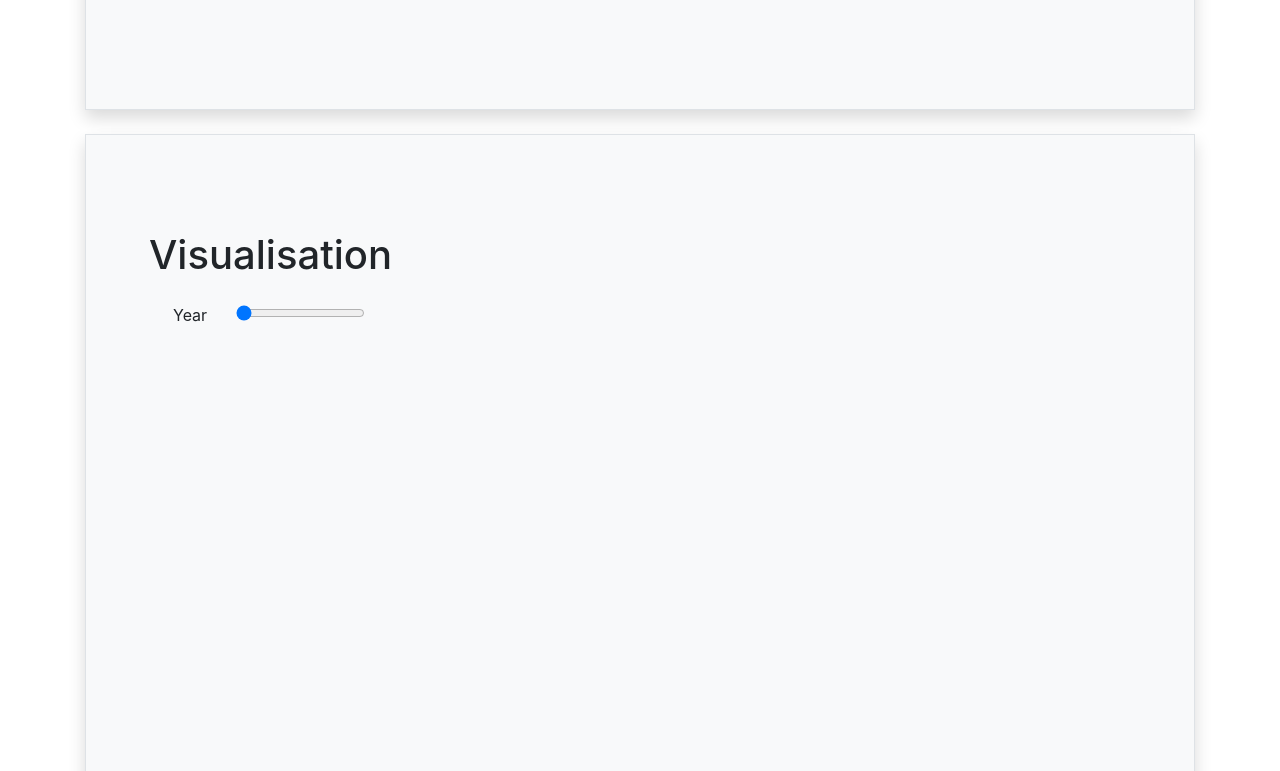
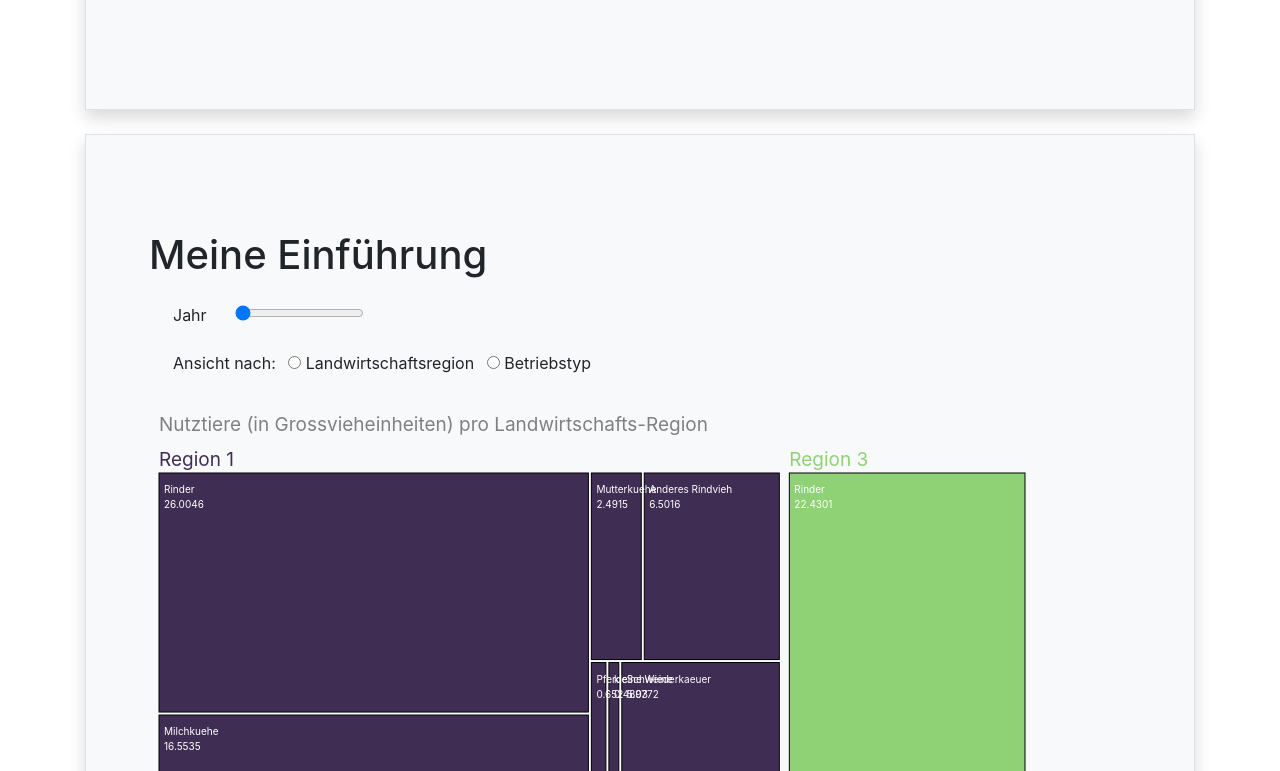
Before and after one commit to smaegli/agro_income, a plain HTML site: page src/index.html in a window 1280 px wide. Shown: the part 551-1322 px from the top of the page. Drawn offline with nearby package versions, Linux system fonts and the light colour scheme; no server answers.

Commit message:
treemap hardcoded

```diff
--- /dev/null
+++ b/data/example.json
@@ -0,0 +1 @@
+{"children":[{"name":"boss1","children":[{"name":"mister_a","group":"A","value":28,"colname":"level3"},{"name":"mister_b","group":"A","value":19,"colname":"level3"},{"name":"mister_c","group":"C","value":18,"colname":"level3"},{"name":"mister_d","group":"C","value":19,"colname":"level3"}],"colname":"level2"},{"name":"boss2","children":[{"name":"mister_e","group":"C","value":14,"colname":"level3"},{"name":"mister_f","group":"A","value":11,"colname":"level3"},{"name":"mister_g","group":"B","value":15,"colname":"level3"},{"name":"mister_h","group":"B","value":16,"colname":"level3"}],"colname":"level2"},{"name":"boss3","children":[{"name":"mister_i","group":"B","value":10,"colname":"level3"},{"name":"mister_j","group":"A","value":13,"colname":"level3"},{"name":"mister_k","group":"A","value":13,"colname":"level3"},{"name":"mister_l","group":"D","value":25,"colname":"level3"},{"name":"mister_m","group":"D","value":16,"colname":"level3"},{"name":"mister_n","group":"D","value":28,"colname":"level3"}],"colname":"level2"}],"name":"CEO"}
--- /dev/null
+++ b/data/test.json
@@ -0,0 +1,158 @@
+{
+    "children": [
+      {
+        "name": "Region 1",
+        "children": [
+          {
+            "name": "Rinder",
+            "value": 26.0046,
+            "colname": "level3"
+          },
+          {
+            "name": "Milchkuehe",
+            "value": 16.5535,
+            "colname": "level3"
+          },
+          {
+            "name": "Mutterkuehe",
+            "value": 2.4915,
+            "colname": "level3"
+          },
+          {
+            "name": "Anderes Rindvieh",
+            "value": 6.5016,
+            "colname": "level3"
+          },
+          {
+            "name": "Pferde",
+            "value": 0.652,
+            "colname": "level3"
+          },
+          {
+            "name": "kleine Wiederkaeuer",
+            "value": 0.4803,
+            "colname": "level3"
+          },
+          {
+            "name": "Schweine",
+            "value": 5.9772,
+            "colname": "level3"
+          },
+          {
+            "name": "Gefluegel",
+            "value": 2.6538,
+            "colname": "level3"
+          },
+          {
+            "name": "Übrige Tiere",
+            "value": 0.0367,
+            "colname": "level3"
+          }
+        ],
+        "colname": "level2"
+      },
+      {
+        "name": "Region 2",
+        "children": [
+          {
+            "name": "Rinder",
+            "value": 26.9112,
+            "colname": "level3"
+          },
+          {
+            "name": "Milchkuehe",
+            "value": 17.2204,
+            "colname": "level3"
+          },
+          {
+            "name": "Mutterkuehe",
+            "value": 2.3974,
+            "colname": "level3"
+          },
+          {
+            "name": "Anderes Rindvieh",
+            "value": 7.0877,
+            "colname": "level3"
+          },
+          {
+            "name": "Pferde",
+            "value": 0.4213,
+            "colname": "level3"
+          },
+          {
+            "name": "kleine Wiederkaeuer",
+            "value": 1.0179,
+            "colname": "level3"
+          },
+          {
+            "name": "Schweine",
+            "value": 5.7371,
+            "colname": "level3"
+          },
+          {
+            "name": "Gefluegel",
+            "value": 1.5301,
+            "colname": "level3"
+          },
+          {
+            "name": "Übrige Tiere",
+            "value": 0.012,
+            "colname": "level3"
+          }
+        ],
+        "colname": "level2"
+      },
+      {
+        "name": "Region 3",
+        "children": [
+          {
+            "name": "Rinder",
+            "value": 22.4301,
+            "colname": "level3"
+          },
+          {
+            "name": "Milchkuehe",
+            "value": 12.6287,
+            "colname": "level3"
+          },
+          {
+            "name": "Mutterkuehe",
+            "value": 2.4203,
+            "colname": "level3"
+          },
+          {
+            "name": "Anderes Rindvieh",
+            "value": 7.2484,
+            "colname": "level3"
+          },
+          {
+            "name": "Pferde",
+            "value": 0.4631,
+            "colname": "level3"
+          },
+          {
+            "name": "kleine Wiederkaeuer",
+            "value": 1.2142,
+            "colname": "level3"
+          },
+          {
+            "name": "Schweine",
+            "value": 1.3457,
+            "colname": "level3"
+          },
+          {
+            "name": "Gefluegel",
+            "value": 0.4545,
+            "colname": "level3"
+          },
+          {
+            "name": "Übrige Tiere",
+            "value": 0.0056,
+            "colname": "level3"
+          }
+        ],
+        "colname": "level2"
+      }
+    ],
+    "name": "CEO"
+  }
--- a/src/index.html
+++ b/src/index.html
@@ -11,9 +11,9 @@
       <link rel="stylesheet" href="style.css">
       <!-- D3.js -->
       <script src="https://d3js.org/d3.v4.js"></script>
-      <script src="vis.js" defer></script>
+      <script src="vis_v2.js" defer></script>
 
-      <title>Open Data Visualisation</title>
+      <title>Open Data Visualisierung</title>
     </head>
 
     <body>
@@ -31,16 +31,16 @@
             <div class="collapse navbar-collapse" id="navbarCollapse">
               <ul class="navbar-nav mr-auto">
                 <li class="nav-item">
-                  <a class="nav-link" href="#introduction">Introduction</a>
+                  <a class="nav-link" href="#introduction">Einführung</a>
                 </li>
                 <li class="nav-item">
-                  <a class="nav-link" href="#visualisation">Visualisation</a>
+                  <a class="nav-link" href="#visualisation">Visualisierung</a>
                 </li>
                 <li class="nav-item">
-                  <a class="nav-link" href="#methods">Methods</a>
+                  <a class="nav-link" href="#methods">Methoden</a>
                 </li>
                 <li class="nav-item">
-                  <a class="nav-link" href="#sources">Sources</a>
+                  <a class="nav-link" href="#sources">Quellen</a>
                 </li>
               </ul>
             </div>
@@ -53,23 +53,30 @@
 
           <div class="text-white text-center">
             <div class="container-fluid py-5">
-              <h1 class="display-4 font-weight-normal">Open Data Visualisation</h1>
-              <p class="lead font-weight-normal">Agricultural accounting data</p>
+              <h1 class="display-4 font-weight-normal">Open Data Visualisierung</h1>
+              <p class="lead font-weight-normal">von landwirtschaftlichen Buchhaltungsdaten</p>
             </div>
           </div>
 
           <div id="introduction" class="shadow p-5 mb-4 bg-light border rounded-3">
             <div class="container-fluid py-5">
-              <h1 class="display-5 fw-bold">Introduction</h1>
+              <h1 class="display-5 fw-bold">Einführung</h1>
               <p class="col-md-8 fs-4">This is an introduction</p>
             </div>
           </div>
 
           <div id="visualisation" class="shadow p-5 mb-4 bg-light border rounded-3">
             <div class="container-fluid py-5">
-              <h1 class="display-5 fw-bold">Visualisation</h1>
+              <h1 class="display-5 fw-bold">Meine Einführung</h1>
               <div class="slidecontainer m-4">
-                Year <input type="range" min="2015" max="2020" value="2015" class="slider ml-4" id="myRange">
+                Jahr <input type="range" min="2015" max="2020" value="2015" class="slider ml-4" id="myRange">
+              </div>
+              <div class="m-4">
+                Ansicht nach:
+                <input type="radio" id="dimension" name="dimension" value="Landwirtschaftsregion" class="ml-2">
+                <label for="html" class="mr-2">Landwirtschaftsregion</label>
+                <input type="radio" id="dimension" name="dimension" value="Betriebstyp">
+                <label for="css">Betriebstyp</label><br>
               </div>
               <div id="my_vis" width="100%" height="600px"></div>
             </div>
@@ -81,15 +88,16 @@
 
           <div id="methods" class="shadow p-5 mb-4 bg-light border rounded-3">
             <div class="container-fluid py-5">
-              <h1 class="display-5 fw-bold">Methods</h1>
-              <p class="col-md-8 fs-4">These are methods</p>
+              <h1 class="display-5 fw-bold">Methoden</h1>
+              <p class="col-md-8 fs-4">Meine Methoden</p>
             </div>
           </div>
 
           <div id="sources" class="shadow p-5 mb-4 bg-light border rounded-3">
             <div class="container-fluid py-5">
-              <h1 class="display-5 fw-bold">Sources</h1>
-              <p class="col-md-8 fs-4">These are sources</p>
+              <h1 class="display-5 fw-bold">Quellen</h1>
+              <p class="col-md-8 fs-4">Treemap Design: https://d3-graph-gallery.com/graph/treemap_custom.html</p>
+              <p class="col-md-8 fs-4">Treemap Tooltip: http://bl.ocks.org/ndobie/90ae9f1a5c7f88ad4929</p>
             </div>
           </div>
 
--- a/src/vis.js
+++ b/src/vis.js
@@ -15,14 +15,14 @@ var svg = d3.select("#my_vis")
         "translate(" + margin.left + "," + margin.top + ")");
 
 // Read data
-d3.csv('https://raw.githubusercontent.com/holtzy/D3-graph-gallery/master/DATA/data_hierarchy_1level.csv', function(data) {
+d3.csv("../data/LwData_Vis.csv", function(data){
 
  // stratify the data: reformatting for d3.js
  var root = d3.stratify()
- .id(function(d) { return d.name; })   // Name of the entity (column name is name in csv)
+ .id(function(d) { return d.figure; })   // Name of the entity (column name is name in csv)
  .parentId(function(d) { return d.parent; })   // Name of the parent (column name is parent in csv)
  (data);
-root.sum(function(d) { return +d.value })   // Compute the numeric value for each entity
+root.sum(function(d) { return +d.avg })   // Compute the numeric value for each entity
 
 // Then d3.treemap computes the position of each element of the hierarchy
 // The coordinates are added to the root object above
--- /dev/null
+++ b/src/vis_v2.js
@@ -0,0 +1,102 @@
+// set the dimensions and margins of the graph
+var margin = {top: 10, right: 10, bottom: 10, left: 10},
+  width = 900 - margin.left - margin.right,
+  height = 900 - margin.top - margin.bottom;
+
+// append the svg object to the body of the page
+var svg = d3.select("#my_vis")
+.append("svg")
+  .attr("width", width + margin.left + margin.right)
+  .attr("height", height + margin.top + margin.bottom)
+.append("g")
+  .attr("transform",
+        "translate(" + margin.left + "," + margin.top + ")");
+
+// read json data
+d3.json("../data/test.json", function(data) {
+
+  // Give the data to this cluster layout:
+  var root = d3.hierarchy(data).sum(function(d){ return d.value}) // Here the size of each leave is given in the 'value' field in input data
+
+  // Then d3.treemap computes the position of each element of the hierarchy
+  d3.treemap()
+    .size([width, height])
+    .paddingTop(28)
+    .paddingRight(7)
+    .paddingInner(3)      // Padding between each rectangle
+    //.paddingOuter(6)
+    //.padding(20)
+    (root)
+
+  var tool = d3.select("body").append("div").attr("class", "toolTip");
+
+  // prepare a color scale
+  var color = d3.scaleOrdinal()
+    .domain(["sdfsdf", "sdfdfddf", "gs3"])
+    .range([ "#402D54", "#D18975", "#8FD175"])
+
+  // And a opacity scale
+  var opacity = d3.scaleLinear()
+    .domain([10, 30])
+    .range([.5,1])
+
+  // use this information to add rectangles:
+  svg
+    .selectAll("rect")
+    .data(root.leaves())
+    .enter()
+    .append("rect")
+      .attr('x', function (d) { return d.x0; })
+      .attr('y', function (d) { return d.y0; })
+      .attr('width', function (d) { return d.x1 - d.x0; })
+      .attr('height', function (d) { return d.y1 - d.y0; })
+      .style("stroke", "black")
+      .style("fill", function(d){ return color(d.parent.data.name)} )
+  //    .style("opacity", function(d){ return opacity(d.data.value)})
+
+  // and to add the text labels
+  svg
+    .selectAll("text")
+    .data(root.leaves())
+    .enter()
+    .append("text")
+      .attr("x", function(d){ return d.x0+5})    // +10 to adjust position (more right)
+      .attr("y", function(d){ return d.y0+20})    // +20 to adjust position (lower)
+      .text(function(d){ return d.data.name })
+      .attr("font-size", "10px")
+      .attr("fill", "white")
+
+  // and to add the text labels
+  svg
+    .selectAll("vals")
+    .data(root.leaves())
+    .enter()
+    .append("text")
+      .attr("x", function(d){ return d.x0+5})    // +10 to adjust position (more right)
+      .attr("y", function(d){ return d.y0+35})    // +20 to adjust position (lower)
+      .text(function(d){ return d.data.value })
+      .attr("font-size", "10px")
+      .attr("fill", "white")
+
+  // Add title for the 3 groups
+  svg
+    .selectAll("titles")
+    .data(root.descendants().filter(function(d){return d.depth==1}))
+    .enter()
+    .append("text")
+      .attr("x", function(d){ return d.x0})
+      .attr("y", function(d){ return d.y0+21})
+      .text(function(d){ return d.data.name })
+      .attr("font-size", "19px")
+      .attr("fill",  function(d){ return color(d.data.name)} )
+
+  // Add title for the 3 groups
+  svg
+    .append("text")
+      .attr("x", 0)
+      .attr("y", 14)    // +20 to adjust position (lower)
+      .text("Nutztiere (in Grossvieheinheiten) pro Landwirtschafts-Region")
+      .attr("font-size", "19px")
+      .attr("fill",  "grey" )
+
+})
```
Also changed, not shown: data/test.csv (deleted, +0 -7 lines).
